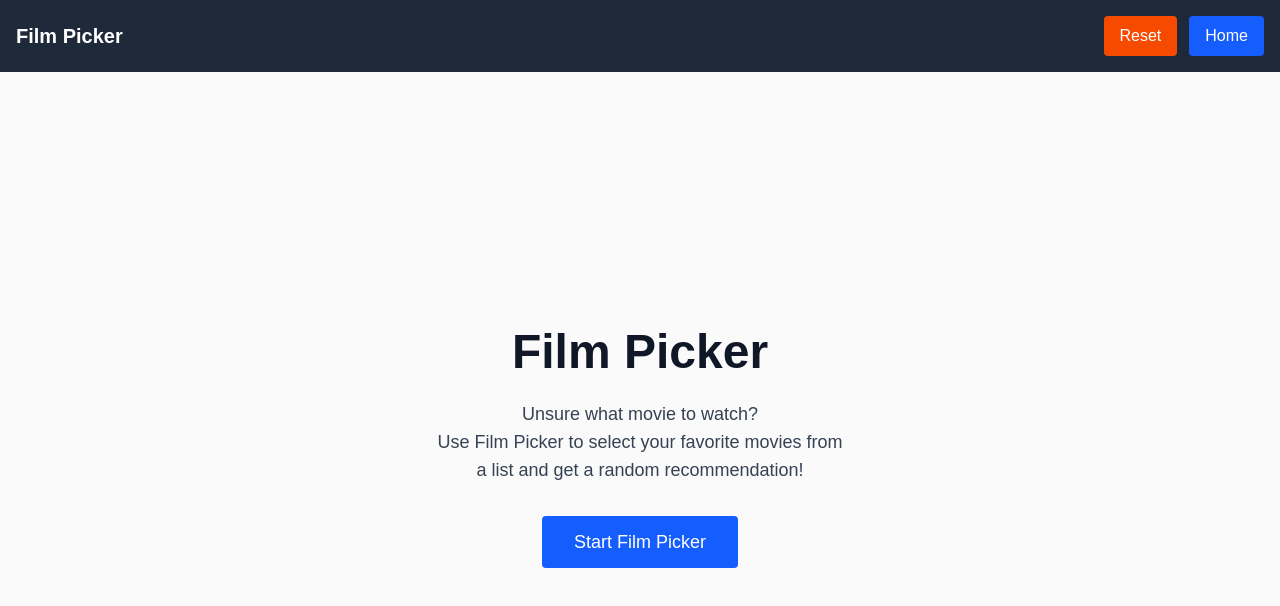
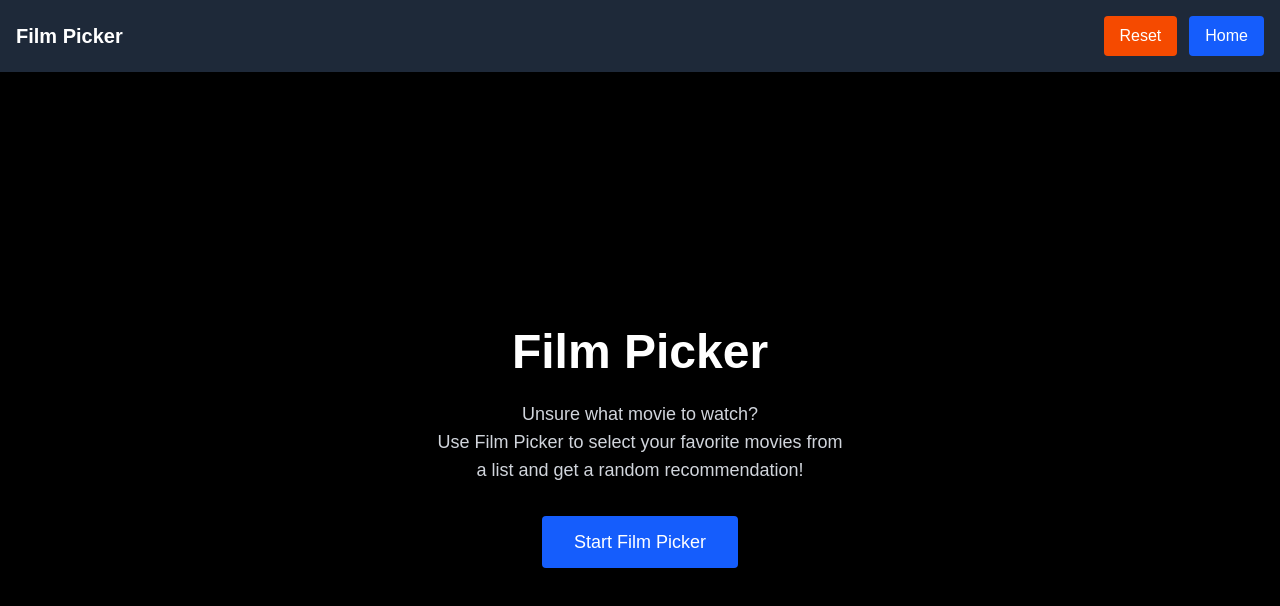
Before and after one commit to riccvargiu-eng/NextProject, a Next.js app: page / in a window 1280 px wide. Shown: the top 606 px of the page. Built offline with nearby package versions, Linux system fonts and the light colour scheme.

Commit message:
feat: update Home page styles for improved readability and visual consistency

```diff
--- a/src/app/page.jsx
+++ b/src/app/page.jsx
@@ -20,12 +20,12 @@ import Link from "next/link";
 
 export default function Home() {
   return (
-    <main className="flex flex-col items-center justify-start min-h-screen pt-32 sm:pt-48 md:pt-64 p-4 sm:p-6 bg-zinc-50 dark:bg-black">
-      <h1 className="text-3xl sm:text-4xl md:text-5xl font-bold mb-4 sm:mb-6 text-gray-900 dark:text-white text-center">
+    <main className="flex flex-col items-center justify-start min-h-screen pt-32 sm:pt-48 md:pt-64 p-4 sm:p-6 bg-black dark:bg-black">
+      <h1 className="text-3xl sm:text-4xl md:text-5xl font-bold mb-4 sm:mb-6 text-white dark:text-white text-center">
         Film Picker
       </h1>
 
-      <p className="mb-6 sm:mb-8 text-center text-base sm:text-lg text-gray-700 dark:text-gray-300 max-w-md px-4">
+      <p className="mb-6 sm:mb-8 text-center text-base sm:text-lg text-gray-300 dark:text-gray-300 max-w-md px-4">
         Unsure what movie to watch? <br /> Use Film Picker to select your
         favorite movies from a list and get a random recommendation!
       </p>
```
